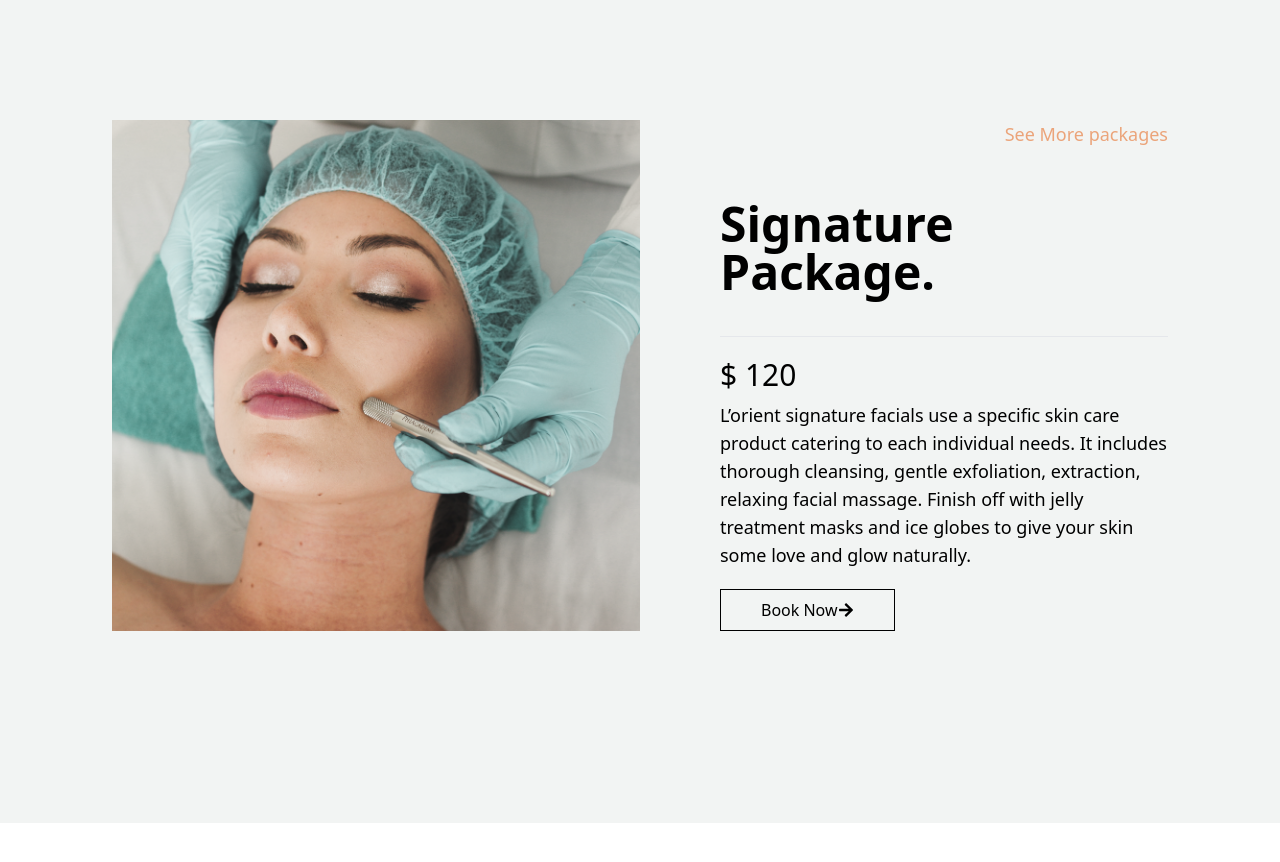
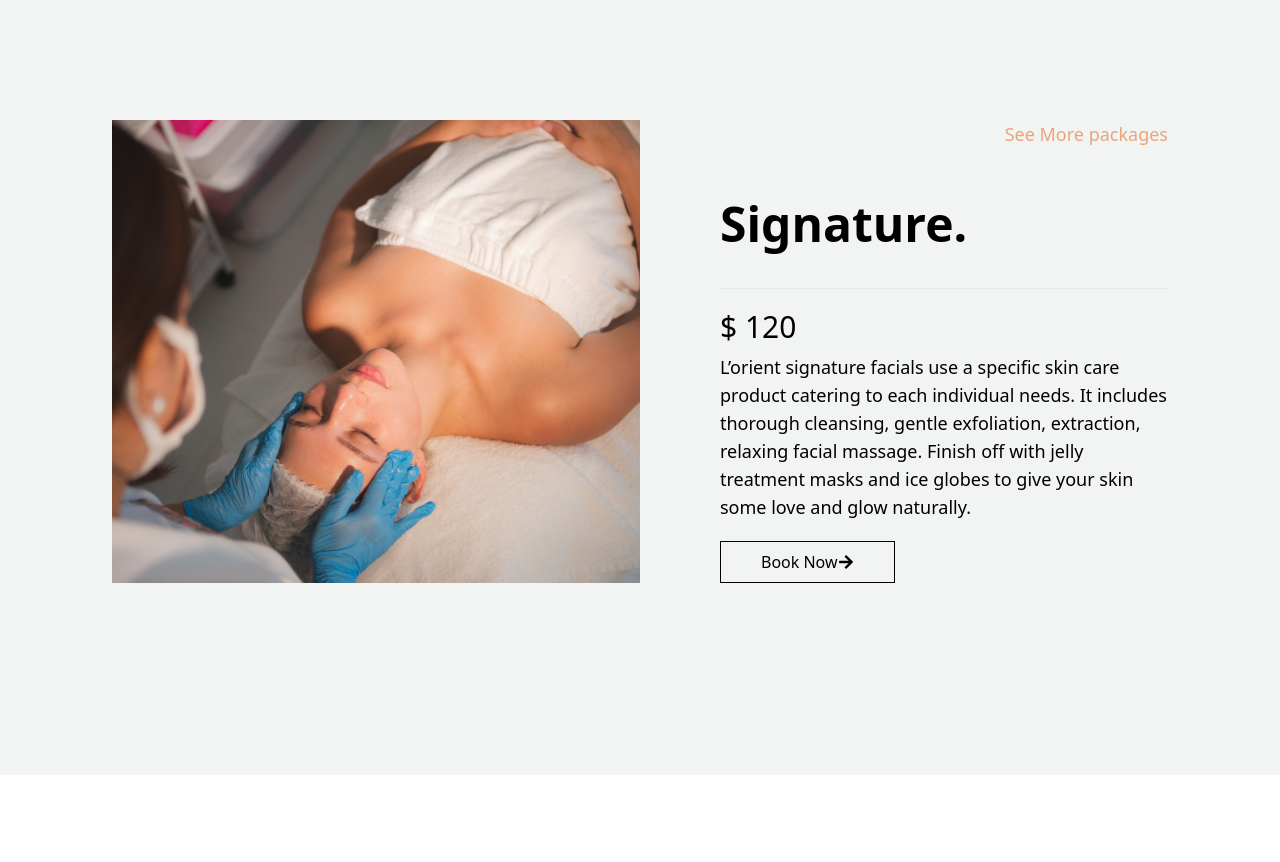
Before and after one commit to lorenzejay/lorient-skincare, a Next.js app: page / in a window 1280 px wide. Shown: the part 2040-2902 px from the top of the page. Built offline with nearby package versions, Linux system fonts and the light colour scheme.

Commit message:
added new pics

```diff
--- a/pages/index.js
+++ b/pages/index.js
@@ -44,13 +44,13 @@ export default function Home() {
 
       <div className="flex flex-col mt-10 lg:mt-24 lg:flex-row justify-between relative p-5  py-24 md:px-10 lg:px-28 lg:py-48 2xl:px-32 bg-cover mb-10 bg-center bg-main-bg ">
         <img
-          src="/lorient-7.png"
+          src="/lorient-7.jpg"
           className="lg:w-1/2 object-cover h-96 lg:h-auto lg:mr-20"
           alt="Package for signature facial lorient skin care"
         />
         <div className="lg:flex-grow relative">
           <h3 className="text-4xl mt-5 font-semibold lg:mb-10  lg:text-5xl lg:mt-20">
-            Signature Package.
+            Signature.
           </h3>
           <p className="text-2xl font-medium lg:border-t lg:text-3xl pt-5">
             $ 120
--- a/pages/services.jsx
+++ b/pages/services.jsx
@@ -22,15 +22,15 @@ const Services = () => {
           />
           <div className="lg:flex-grow">
             <h3 className="text-4xl mt-5 font-semibold lg:mb-10  lg:text-5xl lg:mt-20">
-              Express Package.
+              Express.
             </h3>
             <p className="text-2xl font-medium lg:border-t lg:text-3xl pt-5">
               $ 75
             </p>
-            <p className="mt-2 mb-5 text-lg flex-grow">
-              35 min long relaxing facial. Great for the people on the go that
-              need a complexion rejuvenation for a short amount of time. Does
-              not include extraction.
+            <p className="mt-2 mb-5 text-md flex-grow">
+              35 minute long relaxing facial. Great for the people on the go
+              that need a complexion rejuvenation for a short amount of time.
+              Does not include extraction.
             </p>
             <button
               className="border border-black px-10 lg:absolute lg:bottom-0 py-2  flex items-center"
@@ -52,12 +52,12 @@ const Services = () => {
           />
           <div className="relative lg:mr-5">
             <h3 className="text-4xl mt-5 font-semibold mb-3 lg:mb-10 lg:relative  lg:text-5xl lg:mt-20">
-              Custom Package.
+              Custom.
             </h3>
             <p className="text-2xl font-medium lg:border-t lg:text-3xl ">
               $ 95
             </p>
-            <p className="mt-2 leading-loose mb-5  flex-grow">
+            <p className="mt-2 leading-loose mb-5 text-md flex-grow">
               This treatment is customized to your personal skincare goals and
               has everything included from the intro package.
             </p>
@@ -81,12 +81,12 @@ const Services = () => {
           />
           <div className="lg:flex-grow">
             <h3 className="text-4xl mt-5 font-semibold lg:mb-10  lg:text-5xl lg:mt-20">
-              Acne Package.
+              Acne.
             </h3>
             <p className="text-2xl font-medium lg:border-t lg:text-3xl pt-5">
               $ 95
             </p>
-            <p className="mt-2 mb-5 text-lg flex-grow">
+            <p className="mt-2 mb-5 text-md flex-grow">
               Acne facials are designed to treat the root cause of acne. It is
               crucial to deep clean the congested pores, especially with
               extraction to speed up the healing process.
@@ -105,18 +105,18 @@ const Services = () => {
 
         <div className="flex flex-col  mt-10 lg:mt-24 lg:flex-row-reverse justify-between relative">
           <img
-            src="/lorient-7.png"
+            src="/lorient-7.jpg"
             className="lg:w-1/2 object-cover h-96 lg:mr-12"
             alt="service facial for signature pacakge"
           />
           <div className="relative lg:mr-5">
             <h3 className="text-4xl mt-5 font-semibold mb-3 lg:mb-10 lg:relative  lg:text-5xl lg:mt-20">
-              Signature Package.
+              Signature.
             </h3>
             <p className="text-2xl font-medium lg:border-t lg:text-3xl ">
               $ 120
             </p>
-            <p className="mt-2 leading-loose mb-5 flex-grow">
+            <p className="mt-2 leading-loose mb-5 text-md flex-grow">
               L’orient signature facials use a specific skin care product
               catering to each individual needs. It includes thorough cleansing,
               gentle exfoliation, extraction, relaxing facial massage. Finish
```
Also changed, not shown: public/lorient-7.jpg (added).
